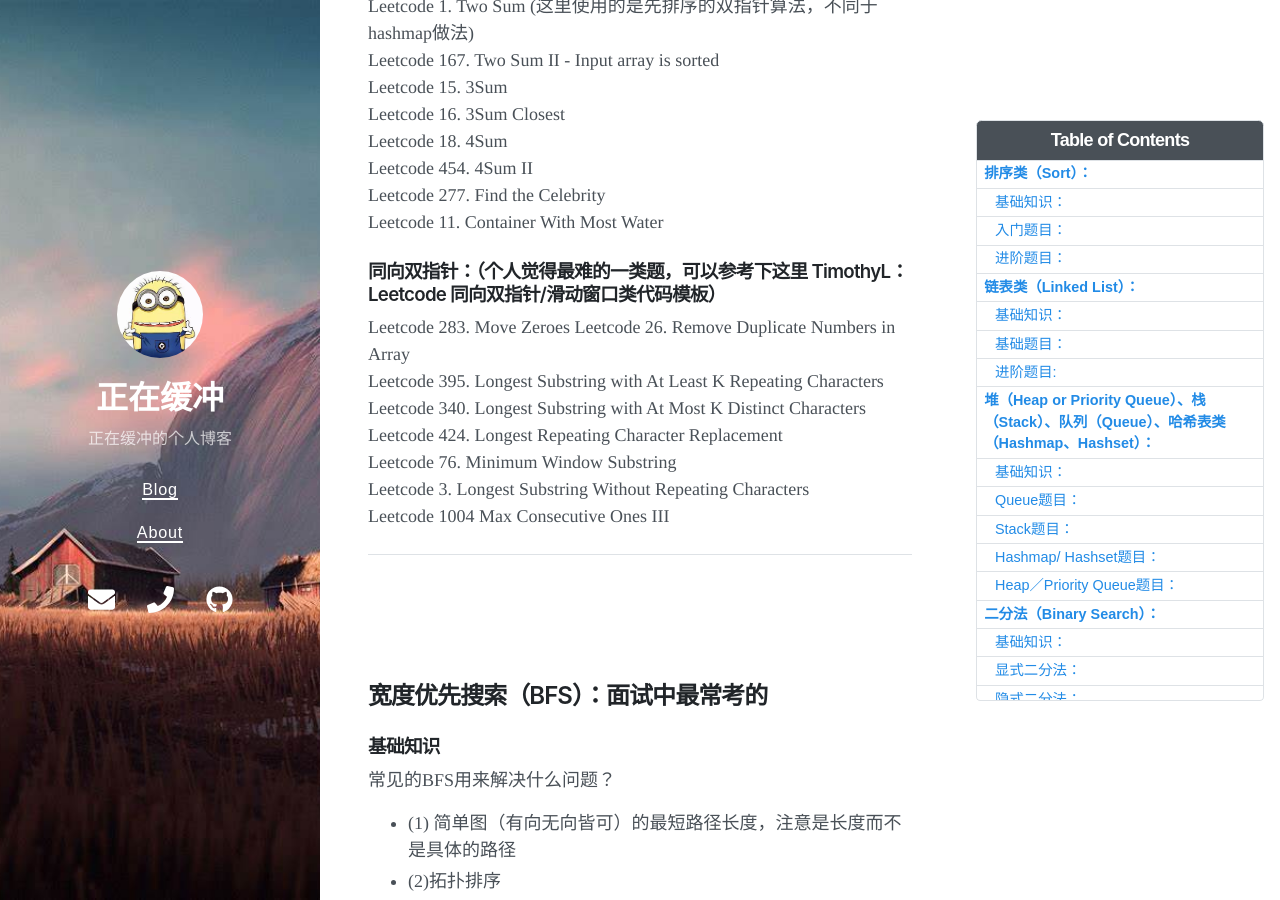
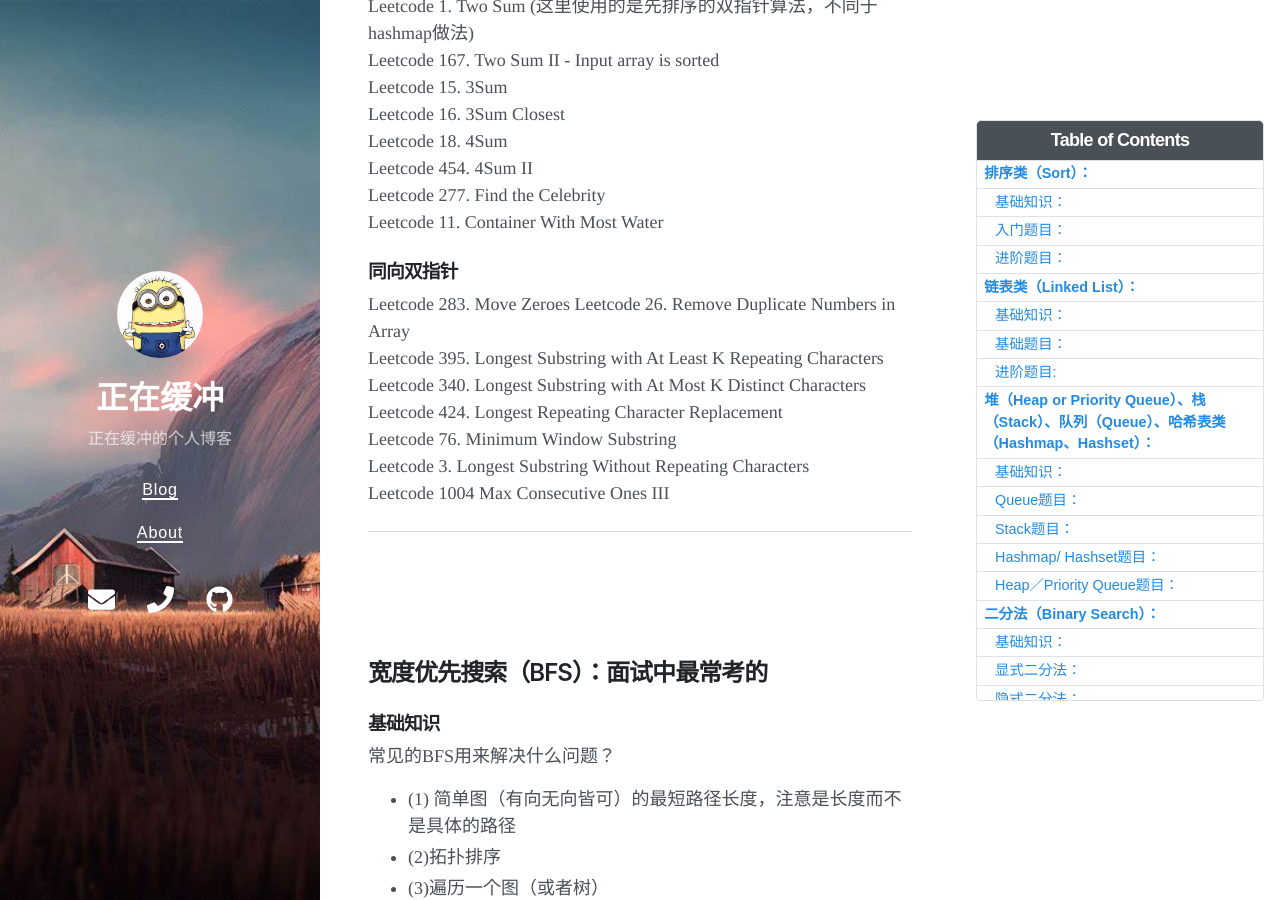
Before and after one commit to Zzhc3321/personal-blog.github.io, a Jekyll site: the page built from _posts/2022-03-16-Leetcode分类刷题总结.md, in a window 1280 px wide and 900 px high, scrolled down 4537 px. Built offline with Jekyll 4.4.1, drawn with Linux system fonts in a browser that asks for light colours; nearby versions of some CDN libraries.

Commit message:
修改文件: _posts/2022-03-16-Leetcode分类刷题总结.md

```diff
--- a/_posts/2022-03-16-Leetcode分类刷题总结.md
+++ b/_posts/2022-03-16-Leetcode分类刷题总结.md
@@ -260,7 +260,7 @@ Leetcode 454. 4Sum II <br>
 Leetcode 277. Find the Celebrity <br>
 Leetcode 11. Container With Most Water  <br>
 
-### 同向双指针：（个人觉得最难的一类题，可以参考下这里 TimothyL：Leetcode 同向双指针/滑动窗口类代码模板）
+### 同向双指针
 Leetcode 283. Move Zeroes
 Leetcode 26. Remove Duplicate Numbers in Array <br>
 Leetcode 395. Longest Substring with At Least K Repeating Characters <br>
```
